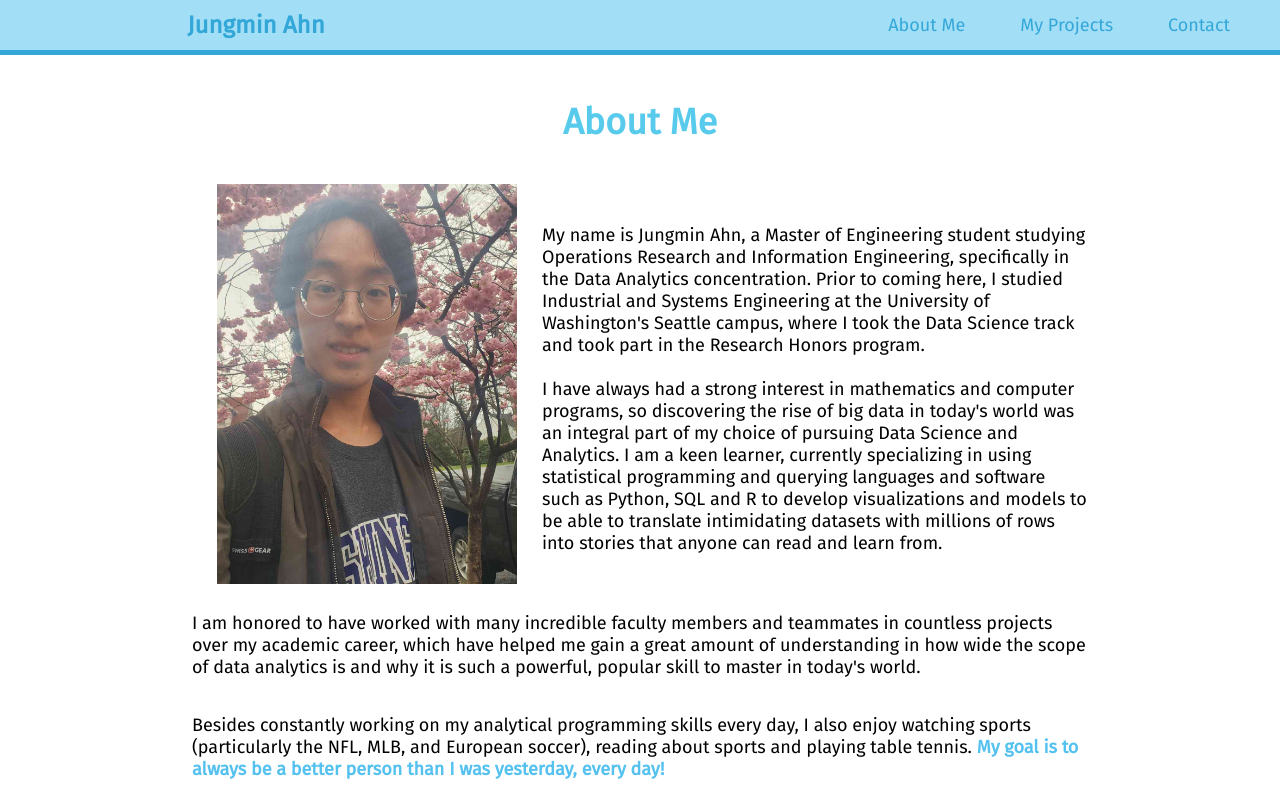
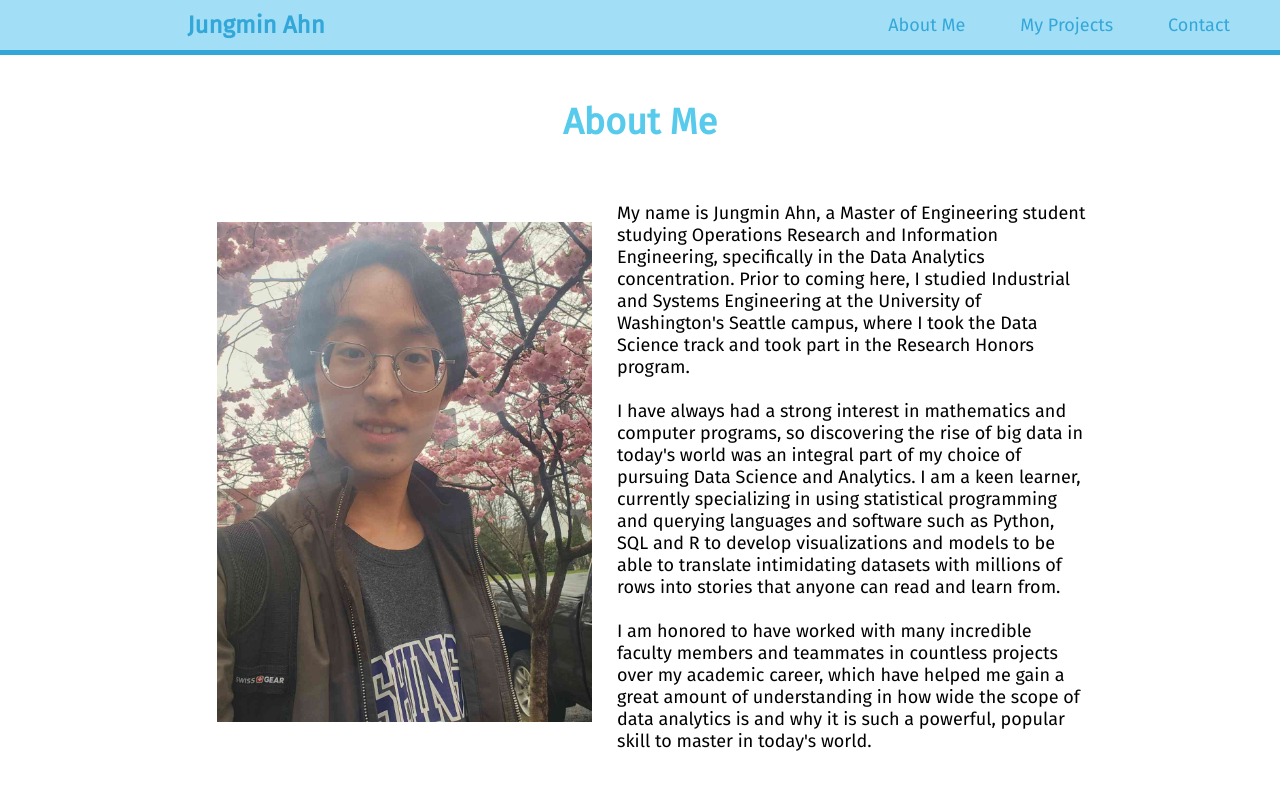
Before and after one commit to j-minahn/j-minahn.github.io, a plain HTML site: page index.html in a window 1280 px wide. Shown: the top 785 px of the page. Drawn offline with Linux system fonts and the light colour scheme.

Commit message:
Final adjustments

```diff
--- a/index.html
+++ b/index.html
@@ -39,15 +39,14 @@
                     and R to develop visualizations and models to be able to translate
                     intimidating datasets with millions of rows into stories that anyone
                     can read and learn from.
-                </p>
-            </div>
-                <p>
+                    <br><br>
                     I am honored to have worked with many incredible faculty members and
                     teammates in countless projects over my academic career, which have
                     helped me gain a great amount of understanding in how wide the scope
                     of data analytics is and why it is such a powerful, popular skill to
                     master in today's world.
                 </p>
+            </div>
                 <p>
                     Besides constantly working on my analytical programming skills every
                     day, I also enjoy watching sports (particularly the NFL, MLB, and
--- a/styles.css
+++ b/styles.css
@@ -120,8 +120,8 @@ div#profile {
 }
 
 div#profile > img {
-    height: 400px;
-    width: 300px;
+    height: 500px;
+    width: 400px;
     margin: 0 25px 10px 25px;
 }
 
```
